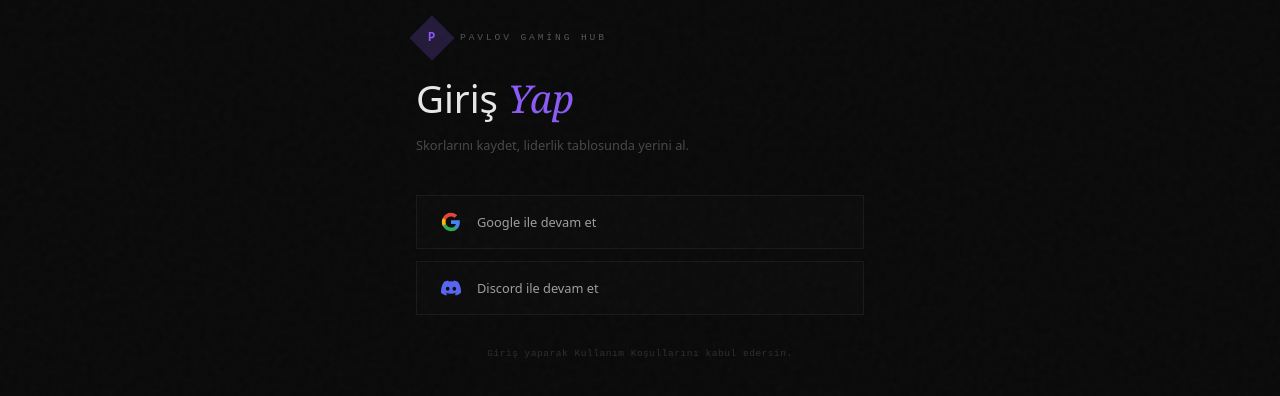
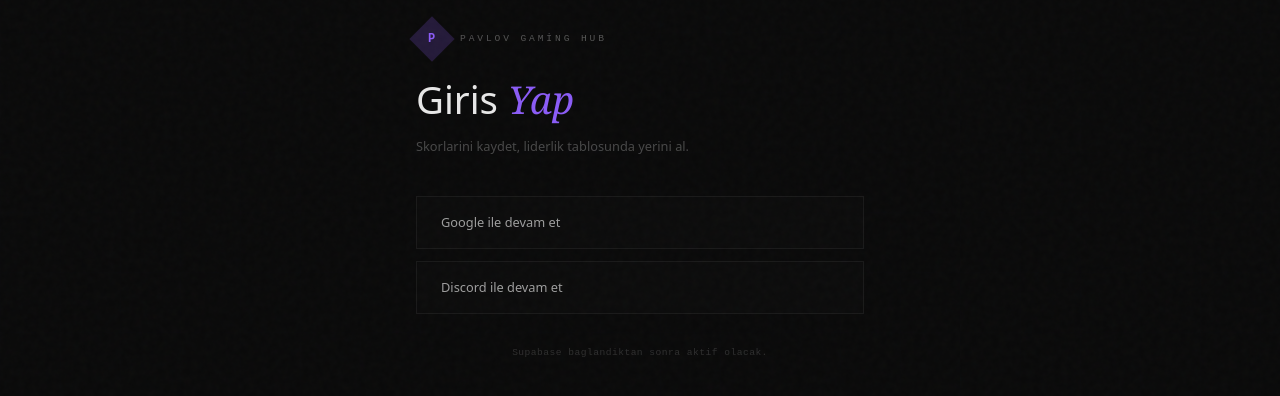
Before and after one commit to Aether-xml/pavlov-gaming-hub, a Next.js app: page /auth/login in a window 1280 px wide. Shown: the part 208-604 px from the top of the page. Built offline with nearby package versions, Linux system fonts and the light colour scheme.

Commit message:
Update page.tsx

```diff
--- a/app/auth/login/page.tsx
+++ b/app/auth/login/page.tsx
@@ -1,101 +1,42 @@
-// app/auth/login/page.tsx
-
 "use client";
-
 import { motion } from "framer-motion";
-import { createClient } from "@/lib/supabase/client";
 import Navigation from "@/components/layout/Navigation";
 
 export default function LoginPage() {
-  const handleSignIn = async (provider: "google" | "discord") => {
-    const supabase = createClient();
-    await supabase.auth.signInWithOAuth({
-      provider,
-      options: {
-        redirectTo: `${window.location.origin}/auth/callback`,
-      },
-    });
-  };
-
   return (
     <>
       <Navigation />
-      <main className="min-h-screen flex items-center justify-center px-6 relative">
+      <main className="min-h-screen flex items-center justify-center px-6">
         <div className="absolute inset-0 grid-bg opacity-20" />
-
         <motion.div
           className="relative z-10 w-full max-w-md"
           initial={{ opacity: 0, y: 30 }}
           animate={{ opacity: 1, y: 0 }}
-          transition={{ duration: 0.6 }}
         >
-          {/* Header */}
           <div className="mb-10">
             <div className="flex items-center gap-3 mb-4">
               <div className="w-8 h-8 bg-electric-purple/20 rotate-45 flex items-center justify-center">
-                <span className="font-mono text-xs font-bold text-electric-purple -rotate-45">
-                  P
-                </span>
+                <span className="font-mono text-xs font-bold text-electric-purple -rotate-45">P</span>
               </div>
-              <span className="font-mono text-[0.6rem] tracking-[0.3em] text-white/30 uppercase">
-                Pavlov Gaming Hub
-              </span>
+              <span className="font-mono text-[0.6rem] tracking-[0.3em] text-white/30 uppercase">Pavlov Gaming Hub</span>
             </div>
             <h1 className="font-grotesk text-fluid-2xl font-light text-white/90">
-              Giriş{" "}
-              <span className="font-editorial italic text-electric-purple">
-                Yap
-              </span>
+              Giris <span className="font-editorial italic text-electric-purple">Yap</span>
             </h1>
-            <p className="font-grotesk text-fluid-sm text-white/25 mt-2">
-              Skorlarını kaydet, liderlik tablosunda yerini al.
-            </p>
+            <p className="font-grotesk text-fluid-sm text-white/25 mt-2">Skorlarini kaydet, liderlik tablosunda yerini al.</p>
           </div>
 
-          {/* Auth Buttons */}
           <div className="space-y-3">
-            <button
-              onClick={() => handleSignIn("google")}
-              className="w-full flex items-center gap-4 px-6 py-4 border border-white/[0.06] bg-surface-1/50 hover:border-white/10 hover:bg-surface-2 transition-all duration-300 group"
-            >
-              <svg className="w-5 h-5 flex-shrink-0" viewBox="0 0 24 24">
-                <path
-                  fill="#4285F4"
-                  d="M22.56 12.25c0-.78-.07-1.53-.2-2.25H12v4.26h5.92a5.06 5.06 0 0 1-2.2 3.32v2.77h3.57c2.08-1.92 3.28-4.74 3.28-8.1z"
-                />
-                <path
-                  fill="#34A853"
-                  d="M12 23c2.97 0 5.46-.98 7.28-2.66l-3.57-2.77c-.98.66-2.23 1.06-3.71 1.06-2.86 0-5.29-1.93-6.16-4.53H2.18v2.84C3.99 20.53 7.7 23 12 23z"
-                />
-                <path
-                  fill="#FBBC05"
-                  d="M5.84 14.09c-.22-.66-.35-1.36-.35-2.09s.13-1.43.35-2.09V7.07H2.18C1.43 8.55 1 10.22 1 12s.43 3.45 1.18 4.93l2.85-2.22.81-.62z"
-                />
-                <path
-                  fill="#EA4335"
-                  d="M12 5.38c1.62 0 3.06.56 4.21 1.64l3.15-3.15C17.45 2.09 14.97 1 12 1 7.7 1 3.99 3.47 2.18 7.07l3.66 2.84c.87-2.6 3.3-4.53 6.16-4.53z"
-                />
-              </svg>
-              <span className="font-grotesk text-fluid-sm text-white/60 group-hover:text-white/90 transition-colors">
-                Google ile devam et
-              </span>
+            <button className="w-full px-6 py-4 border border-white/[0.06] bg-surface-1/50 hover:bg-surface-2 transition-all font-grotesk text-fluid-sm text-white/60 hover:text-white/90 text-left">
+              Google ile devam et
             </button>
-
-            <button
-              onClick={() => handleSignIn("discord")}
-              className="w-full flex items-center gap-4 px-6 py-4 border border-white/[0.06] bg-surface-1/50 hover:border-indigo-500/20 hover:bg-surface-2 transition-all duration-300 group"
-            >
-              <svg className="w-5 h-5 flex-shrink-0" viewBox="0 0 24 24" fill="#5865F2">
-                <path d="M20.317 4.37a19.791 19.791 0 0 0-4.885-1.515.074.074 0 0 0-.079.037c-.21.375-.444.864-.608 1.25a18.27 18.27 0 0 0-5.487 0 12.64 12.64 0 0 0-.617-1.25.077.077 0 0 0-.079-.037A19.736 19.736 0 0 0 3.677 4.37a.07.07 0 0 0-.032.027C.533 9.046-.32 13.58.099 18.057a.082.082 0 0 0 .031.057 19.9 19.9 0 0 0 5.993 3.03.078.078 0 0 0 .084-.028c.462-.63.874-1.295 1.226-1.994a.076.076 0 0 0-.041-.106 13.107 13.107 0 0 1-1.872-.892.077.077 0 0 1-.008-.128 10.2 10.2 0 0 0 .372-.292.074.074 0 0 1 .077-.01c3.928 1.793 8.18 1.793 12.062 0a.074.074 0 0 1 .078.01c.12.098.246.198.373.292a.077.077 0 0 1-.006.127 12.299 12.299 0 0 1-1.873.892.077.077 0 0 0-.041.107c.36.698.772 1.362 1.225 1.993a.076.076 0 0 0 .084.028 19.839 19.839 0 0 0 6.002-3.03.077.077 0 0 0 .032-.054c.5-5.177-.838-9.674-3.549-13.66a.061.061 0 0 0-.031-.03zM8.02 15.33c-1.183 0-2.157-1.085-2.157-2.419 0-1.333.956-2.419 2.157-2.419 1.21 0 2.176 1.096 2.157 2.42 0 1.333-.956 2.418-2.157 2.418zm7.975 0c-1.183 0-2.157-1.085-2.157-2.419 0-1.333.955-2.419 2.157-2.419 1.21 0 2.176 1.096 2.157 2.42 0 1.333-.946 2.418-2.157 2.418z" />
-              </svg>
-              <span className="font-grotesk text-fluid-sm text-white/60 group-hover:text-white/90 transition-colors">
-                Discord ile devam et
-              </span>
+            <button className="w-full px-6 py-4 border border-white/[0.06] bg-surface-1/50 hover:bg-surface-2 transition-all font-grotesk text-fluid-sm text-white/60 hover:text-white/90 text-left">
+              Discord ile devam et
             </button>
           </div>
 
           <p className="font-mono text-[0.6rem] text-white/15 mt-8 text-center tracking-wider">
-            Giriş yaparak Kullanım Koşullarını kabul edersin.
+            Supabase baglandiktan sonra aktif olacak.
           </p>
         </motion.div>
       </main>
```
